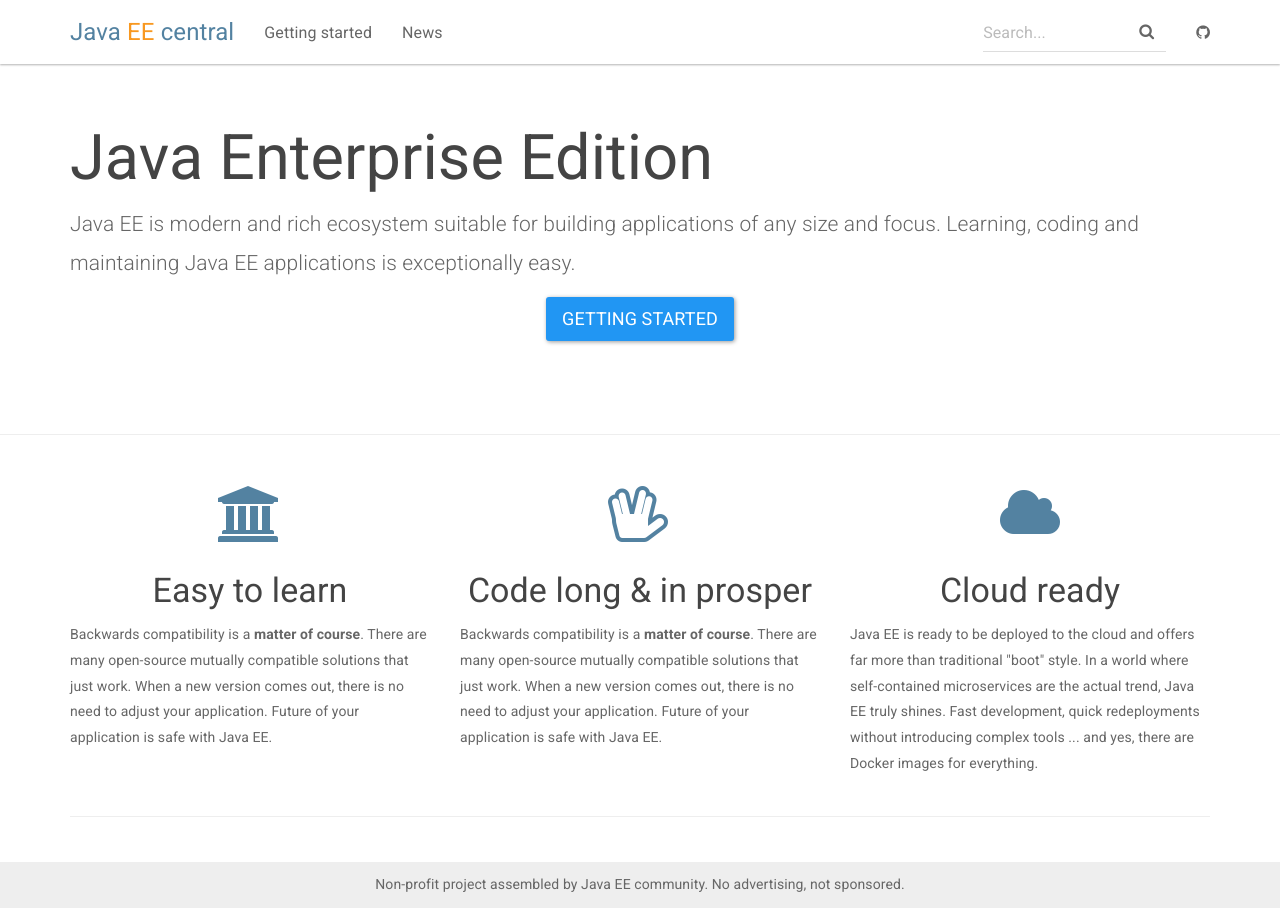
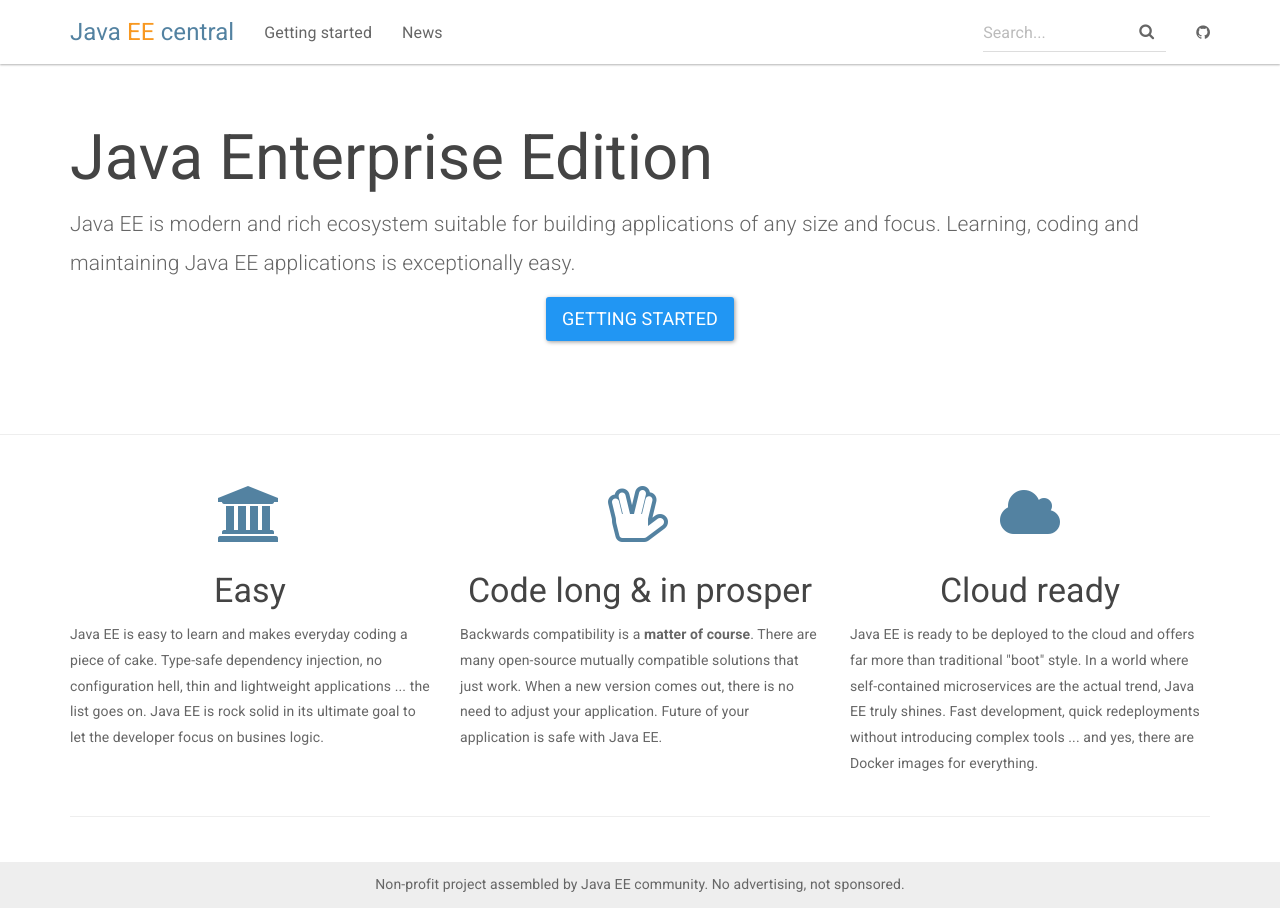
Before and after one commit to aksakalli/jekyll-doc-theme, a Jekyll site: the page built from index.html, in a window 1280 px wide. Built offline with Jekyll 4.4.1, drawn with Linux system fonts in a browser that asks for light colours; nearby versions of some CDN libraries.

Commit message:
Introduction

```diff
--- a/index.html
+++ b/index.html
@@ -16,8 +16,8 @@ layout: default
   <div class="row">
     <div class="col-sm-4">
       <h1 class="text-center"><i class="fa fa-institution" aria-hidden="true" style="color: #5382A1;"></i></h1>
-      <h3 class="text-center">Easy to learn </h3>
-      <p>Backwards compatibility is a <b>matter of course</b>. There are many open-source mutually compatible solutions that just work. When a new version comes out, there is no need to adjust your application. Future of your application is safe with Java EE.
+      <h3 class="text-center">Easy</h3>
+      <p>Java EE is easy to learn and makes everyday coding a piece of cake. Type-safe dependency injection, no configuration hell, thin and lightweight applications ... the list goes on. Java EE is rock solid in its ultimate goal to let the developer focus on busines logic.
       </p>
     </div>
       <div class="col-sm-4">
```
